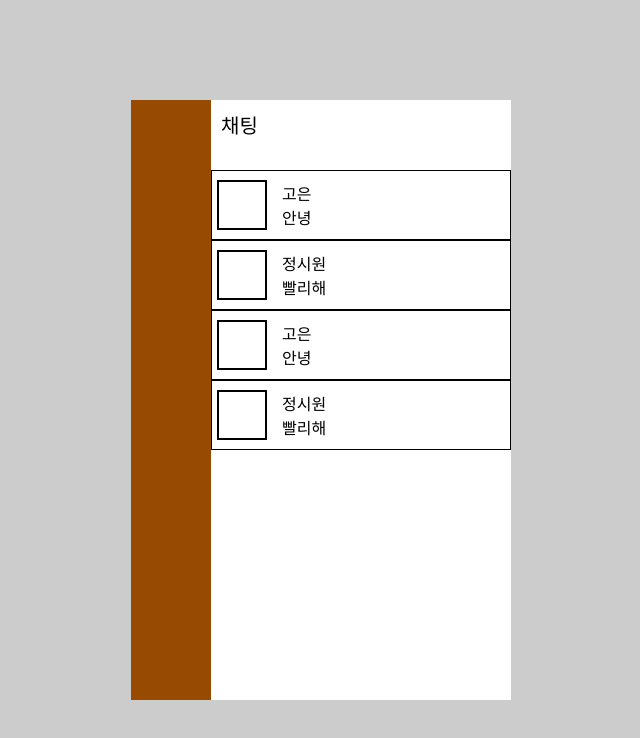
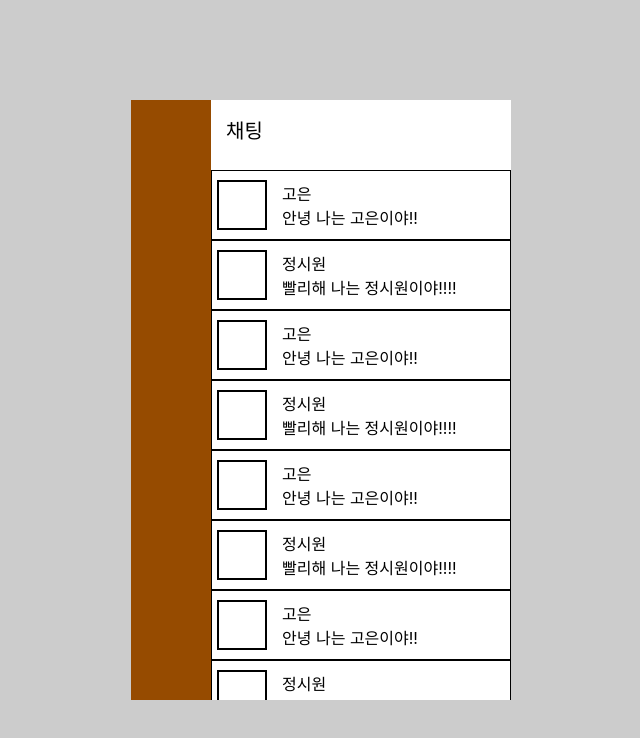
Before and after one commit to puba5/graduation-exhibition, a Next.js app: page /messenger in a window 1280 px wide. Shown: the top 738 px of the page, without its empty margins (319-959 px from the left). Built offline with nearby package versions, Linux system fonts and the light colour scheme.

Commit message:
style : 채팅의 개수가 많아지면 스크롤 되도록 수정
채팅의 개수가 많아지면 스크롤이 되도록 수정

```diff
--- a/pages/messenger.js
+++ b/pages/messenger.js
@@ -3,19 +3,39 @@ import styled from "styled-components";
 const CHATTING_DATA = [
   {
     userName: "고은",
-    content: "안녕",
+    content: "안녕 나는 고은이야!!",
   },
   {
     userName: "정시원",
-    content: "빨리해",
+    content: "빨리해 나는 정시원이야!!!!",
+  },
+  {
+    userName: "고은",
+    content: "안녕 나는 고은이야!!",
+  },
+  {
+    userName: "정시원",
+    content: "빨리해 나는 정시원이야!!!!",
+  },
+  {
+    userName: "고은",
+    content: "안녕 나는 고은이야!!",
+  },
+  {
+    userName: "정시원",
+    content: "빨리해 나는 정시원이야!!!!",
+  },
+  {
+    userName: "고은",
+    content: "안녕 나는 고은이야!!",
+  },
+  {
+    userName: "정시원",
+    content: "빨리해 나는 정시원이야!!!!",
   },
   {
     userName: "고은",
     content: "안녕",
-  },
-  {
-    userName: "정시원",
-    content: "빨리해",
   },
 ];
 
@@ -65,11 +85,14 @@ const ContentWrapper = styled.div`
 const ContentHeader = styled.div`
   width: 400px;
   height: 70px;
-  padding: 10px;
+  padding: 15px;
   font-size: 20px;
 `;
 
-const ChattingList = styled.div``;
+const ChattingList = styled.div`
+  height: 530px;
+  overflow-y: scroll;
+`;
 
 const UserImage = styled.div`
   height: 50px;
```
